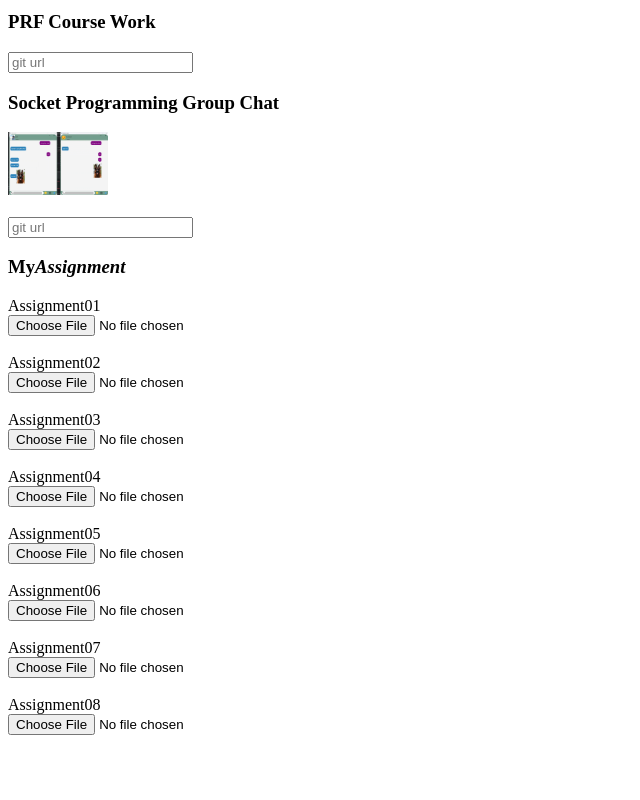
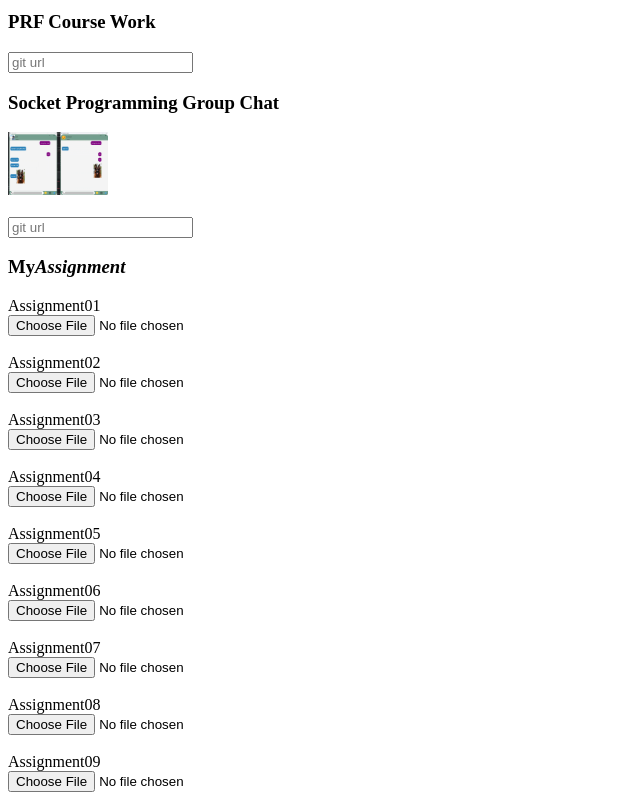
Before and after one commit to loshaniramsha/personal-website-html, a plain HTML site: page createwebsite.html in a window 1280 px wide. Shown: the part 3446-4246 px from the top of the page, without its empty margins (0-640 px from the left). Before the commit the page ends 4189 px from the top, so only its background shows below. Drawn offline with Linux system fonts and the light colour scheme.

Commit message:
add assignment09

```diff
--- a/createwebsite.html
+++ b/createwebsite.html
@@ -220,6 +220,12 @@
             <label for="assignment8">Assignment08</label><br>
             <input type="file" id="assignment8" placeholder="Assingment02">
         </div>
+        <br>
+        <div>
+            <!--Assignment09-->
+            <label for="assignment9">Assignment09</label><br>
+            <input type="file" id="assignment9" placeholder="Assingment02">
+        </div>
     </section>
 </section>
 
```
